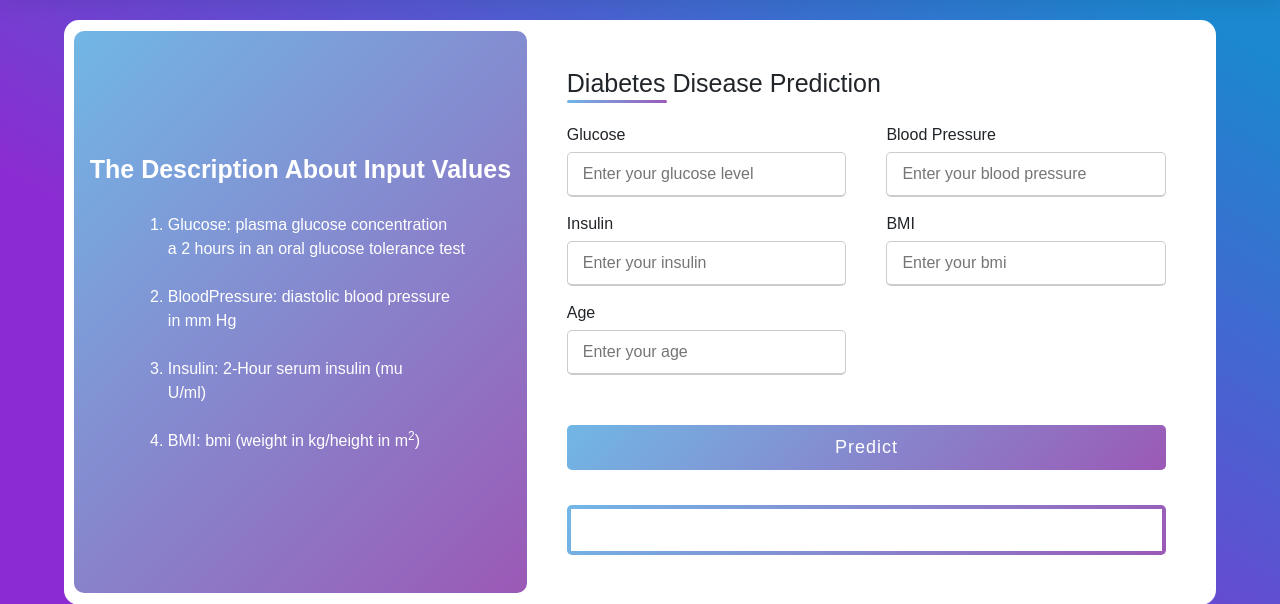
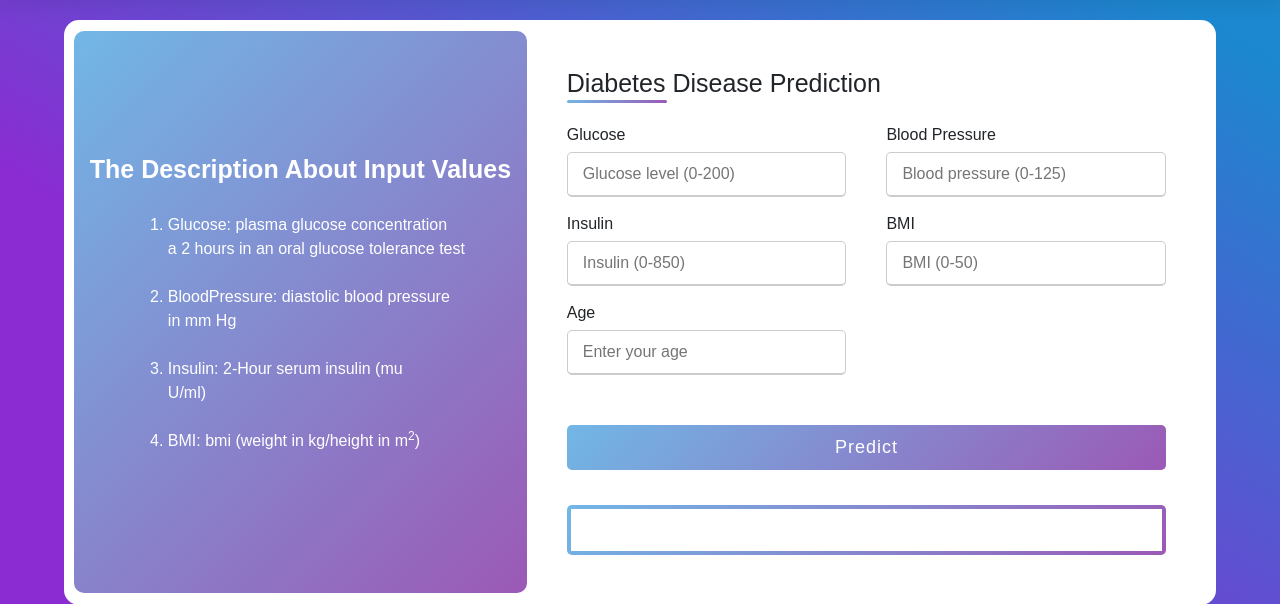
Before and after one commit to RajnishRaj24/DiseaseML, a Flask app: page /diabetes-prediction-page in a window 1280 px wide. Shown: the part 60-664 px from the top of the page. Run offline with Flask 2, Linux system fonts and the light colour scheme; parts of the project's set-up code (start-up, migrations or seed data) failed here and were passed over.

Commit message:
Update Diabetes.html
Diabetes page changes

```diff
--- a/templates/Diabetes.html
+++ b/templates/Diabetes.html
@@ -439,7 +439,7 @@
                     <input
                       type="number"
                       name="Glucose"
-                      placeholder="Enter your glucose level"
+                      placeholder="Glucose level (0-200)"
                       required
                     />
                   </div>
@@ -448,7 +448,7 @@
                     <input
                       type="number"
                       name="Blood"
-                      placeholder="Enter your blood pressure"
+                      placeholder="Blood pressure (0-125)"
                       required
                     />
                   </div>
@@ -457,7 +457,7 @@
                     <input
                       type="number"
                       name="Insulin"
-                      placeholder="Enter your insulin"
+                      placeholder="Insulin (0-850)"
                       required
                     />
                   </div>
@@ -467,7 +467,7 @@
                       type="number"
                       name="BMI"
                       size="0.001"
-                      placeholder="Enter your bmi"
+                      placeholder="BMI (0-50)"
                       required
                     />
                   </div>
```
